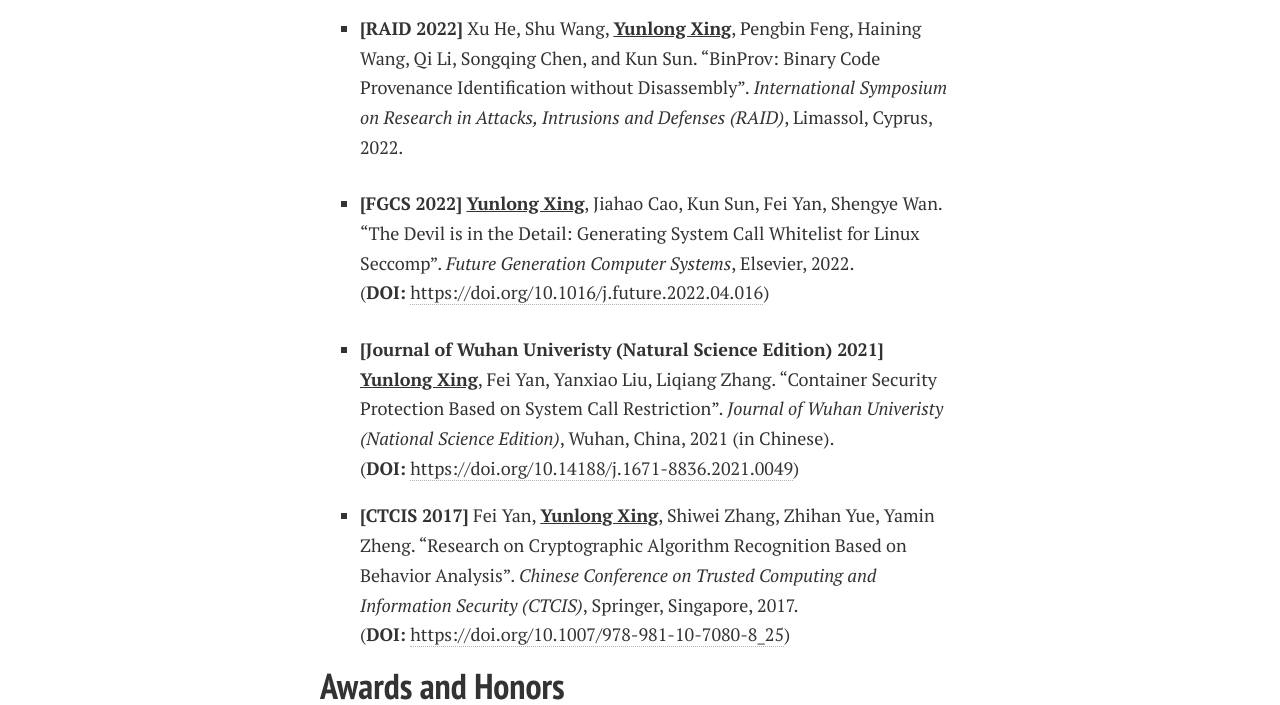
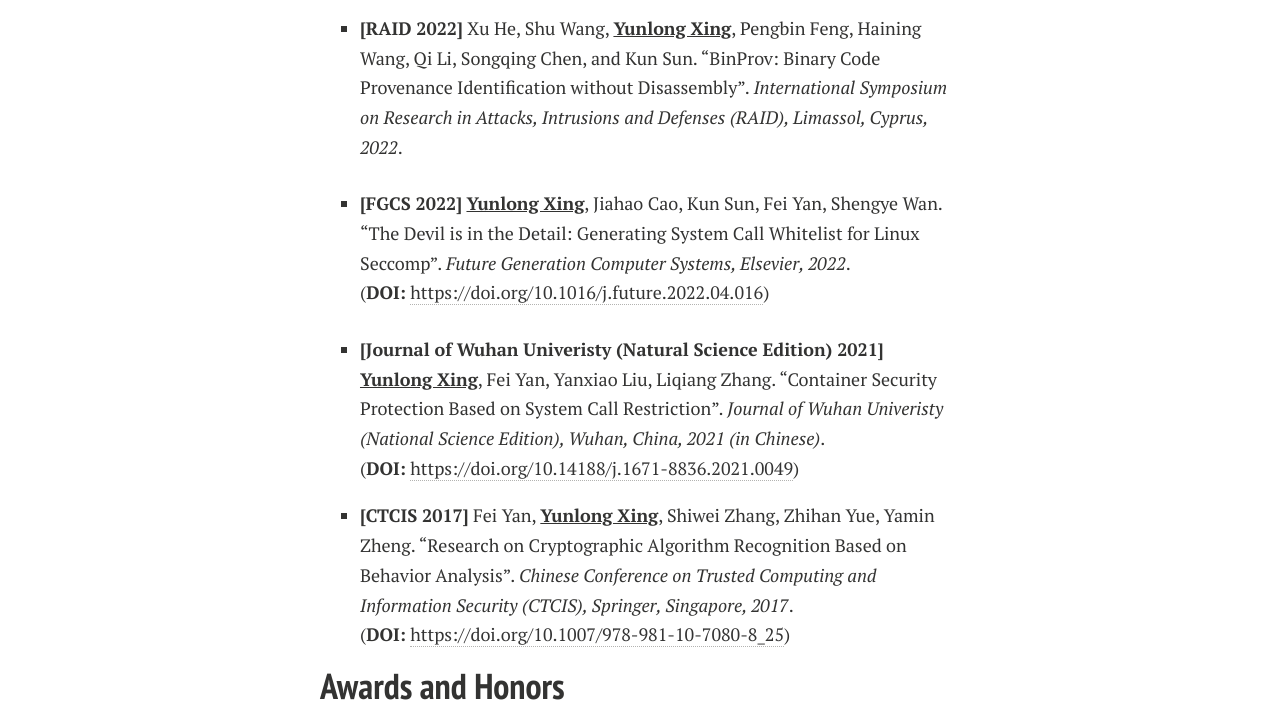
Before and after one commit to YunlongXing/HomePage, a Jekyll site: the page built from docs/index.md, in a window 1280 px wide. Shown: the part 701-1406 px from the top of the page. Built offline with Jekyll 4.4.1, drawn with Linux system fonts in a browser that asks for light colours; nearby versions of some CDN libraries; a style sheet for code colours, icons or effects is not loaded; our own code applies the rules of GitHub Pages for plain Markdown files.

```diff
--- a/docs/index.md
+++ b/docs/index.md
@@ -17,19 +17,19 @@ Before that, I received a Master's Degree in Engineering in July 2021 at [Wuhan
 
 ## Research Publications
 
-* **[RAID 2022]** Xu He, Shu Wang, **<u>Yunlong Xing</u>**, Pengbin Feng, Haining Wang, Qi Li, Songqing Chen, and Kun Sun. "BinProv: Binary Code Provenance Identification without Disassembly". *International Symposium on Research in Attacks, Intrusions and Defenses (RAID)*, Limassol, Cyprus, 2022.
+* **[RAID 2022]** Xu He, Shu Wang, **<u>Yunlong Xing</u>**, Pengbin Feng, Haining Wang, Qi Li, Songqing Chen, and Kun Sun. "BinProv: Binary Code Provenance Identification without Disassembly". *International Symposium on Research in Attacks, Intrusions and Defenses (RAID), Limassol, Cyprus, 2022*.
 
-* **[FGCS 2022]** **<u>Yunlong Xing</u>**, Jiahao Cao, Kun Sun, Fei Yan, Shengye Wan. "The Devil is in the Detail: Generating System Call Whitelist for Linux Seccomp". *Future Generation Computer Systems*, Elsevier, 2022.
+* **[FGCS 2022]** **<u>Yunlong Xing</u>**, Jiahao Cao, Kun Sun, Fei Yan, Shengye Wan. "The Devil is in the Detail: Generating System Call Whitelist for Linux Seccomp". *Future Generation Computer Systems, Elsevier, 2022*.
 (**DOI:** [https://doi.org/10.1016/j.future.2022.04.016])
 
 [https://doi.org/10.1016/j.future.2022.04.016]: https://doi.org/10.1016/j.future.2022.04.016
 
-* **[Journal of Wuhan Univeristy (Natural Science Edition) 2021]** **<u>Yunlong Xing</u>**, Fei Yan, Yanxiao Liu, Liqiang Zhang. "Container Security Protection Based on System Call Restriction". *Journal of Wuhan Univeristy (National Science Edition)*, Wuhan, China, 2021 (in Chinese).
+* **[Journal of Wuhan Univeristy (Natural Science Edition) 2021]** **<u>Yunlong Xing</u>**, Fei Yan, Yanxiao Liu, Liqiang Zhang. "Container Security Protection Based on System Call Restriction". *Journal of Wuhan Univeristy (National Science Edition), Wuhan, China, 2021 (in Chinese)*.
 (**DOI:** [https://doi.org/10.14188/j.1671-8836.2021.0049])
 
 [https://doi.org/10.14188/j.1671-8836.2021.0049]: https://doi.org/10.14188/j.1671-8836.2021.0049
 
-* **[CTCIS 2017]** Fei Yan, **<u>Yunlong Xing</u>**, Shiwei Zhang, Zhihan Yue, Yamin Zheng. "Research on Cryptographic Algorithm Recognition Based on Behavior Analysis". *Chinese Conference on Trusted Computing and Information Security (CTCIS)*, Springer, Singapore, 2017.
+* **[CTCIS 2017]** Fei Yan, **<u>Yunlong Xing</u>**, Shiwei Zhang, Zhihan Yue, Yamin Zheng. "Research on Cryptographic Algorithm Recognition Based on Behavior Analysis". *Chinese Conference on Trusted Computing and Information Security (CTCIS), Springer, Singapore, 2017*.
 (**DOI:** [https://doi.org/10.1007/978-981-10-7080-8_25])
 
 [https://doi.org/10.1007/978-981-10-7080-8_25]: https://doi.org/10.1007/978-981-10-7080-8_25
```
